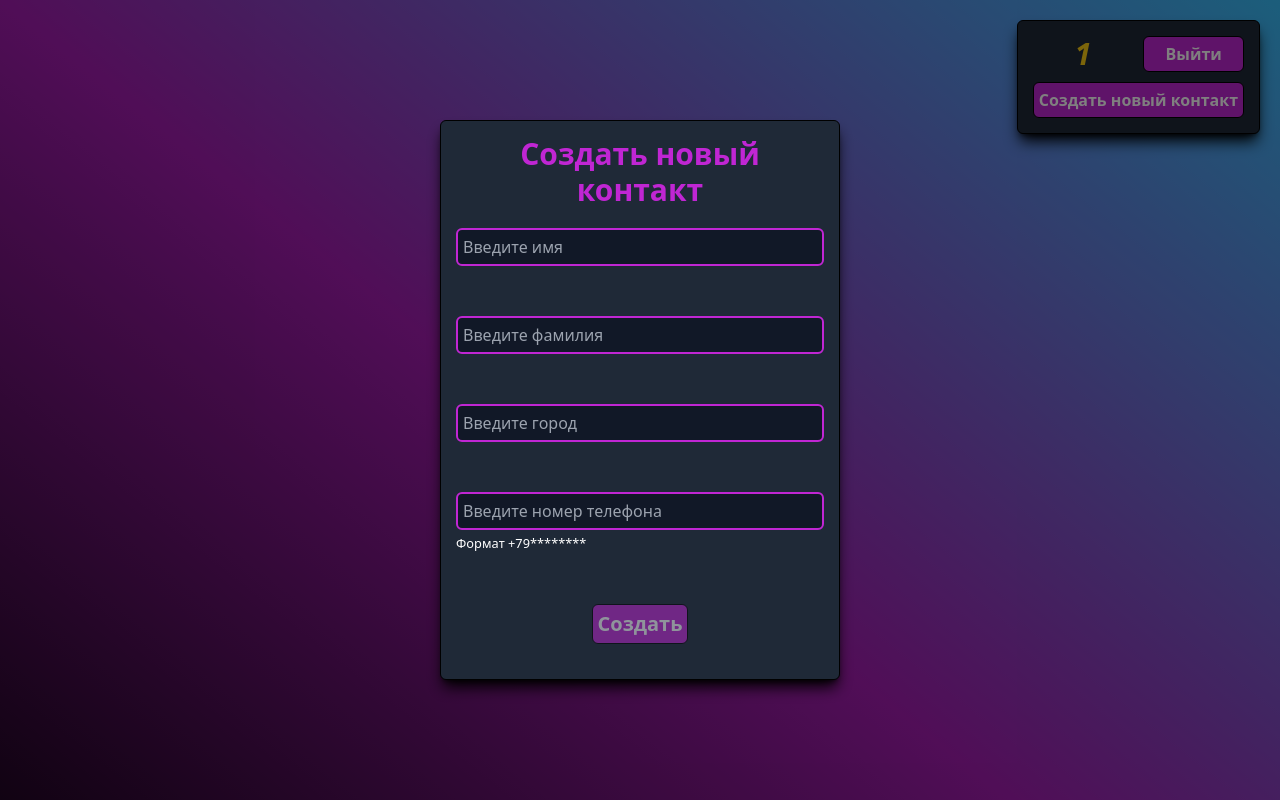
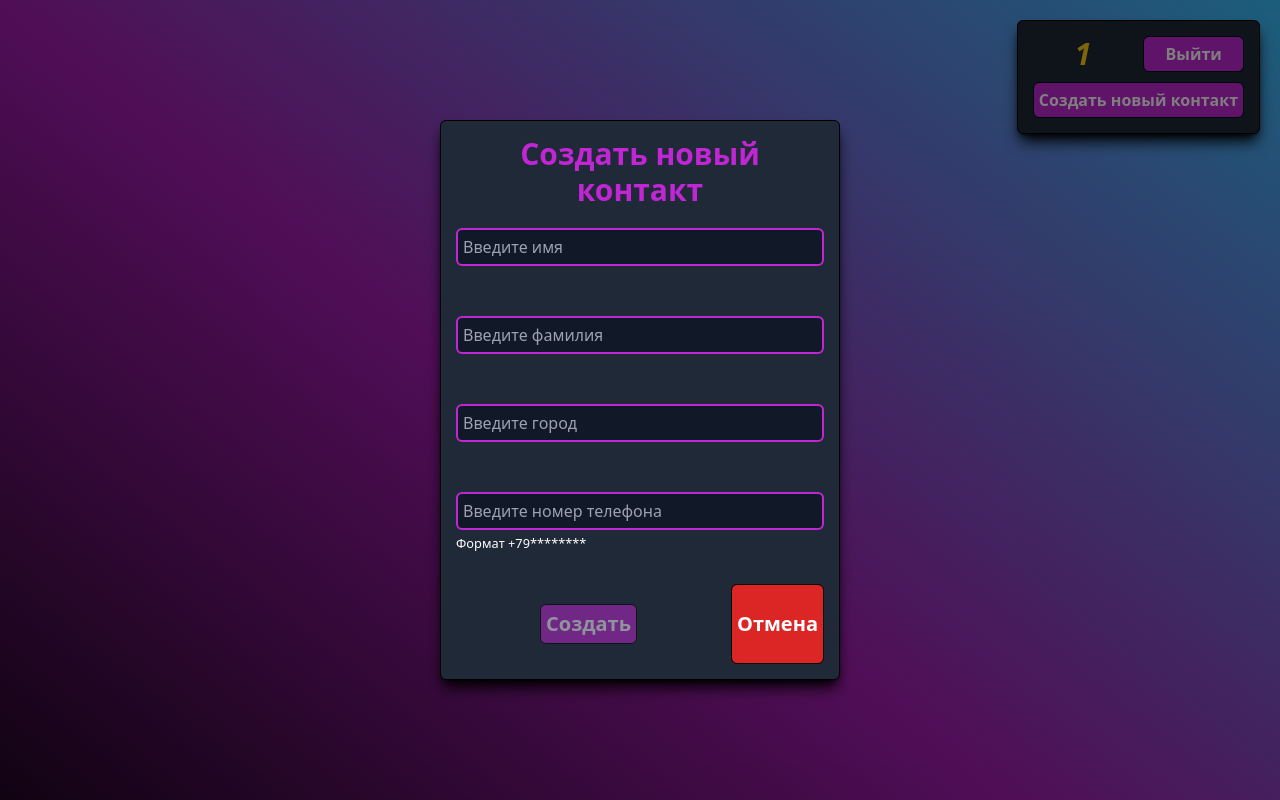
Before and after one commit to Zicio/contacts-front, a React (Create React App) app: page /contacts/1 in a window 1280 px wide. Both pictures are taken after a click on the button "Создать новый контакт". Shown: the top 800 px of the page. Built offline with nearby package versions, Linux system fonts and the light colour scheme.

Commit message:
Updated PopupForm

```diff
--- a/src/components/PopupForm.tsx
+++ b/src/components/PopupForm.tsx
@@ -1,60 +1,11 @@
-import { SubmitHandler, useForm } from "react-hook-form";
-import { IContact } from "../models/models";
-import { useCreateNewContactMutation } from "../store/api/contacts.api";
-import Form from "./Form";
-import Input from "./Input";
-import Loader from "./Loader";
-import Notification from "./Notification";
-
-const PopupForm: React.FC<{ handleSubmit: SubmitHandler<IContact> }> = (
-  props
-) => {
-  const { handleSubmit } = props;
-  const [
-    ,
-    { data: createData, isLoading: isCreateLoading, isError: isCreateError },
-  ] = useCreateNewContactMutation();
-
-  const methods = useForm<IContact>({
-    mode: "onChange",
-  });
-  const {
-    formState: { errors, isValid },
-    reset,
-  } = methods;
+const PopupForm: React.FC<{
+  children: React.ReactNode;
+}> = (props) => {
+  const { children } = props;
 
   return (
     <div className="fixed flex justify-center items-center w-full h-screen top-0 left-0 bg-black bg-opacity-50">
-      <article className="w-fit">
-        <Form
-          onSubmit={handleSubmit}
-          methods={methods}
-          title="Создать новый контакт"
-        >
-          <Input name="name" type="text" active={isCreateLoading} />
-          <Notification message={errors.name?.message} />
-          <Input name="surname" type="text" active={isCreateLoading} />
-          <Notification message={errors.surname?.message} />
-          <Input name="city" type="text" active={isCreateLoading} />
-          <Notification message={errors.city?.message} />
-          <Input name="tel" type="tel" active={isCreateLoading} />
-          <small>Формат +79********</small>
-          <Notification message={errors.tel?.message} />
-          {isCreateLoading ? (
-            <Loader border={false} />
-          ) : (
-            <button
-              className={`button text-xl ${
-                !isValid && "opacity-50 hover:shadow-none"
-              } mt-[20px] block mx-auto mb-[20px] button-fuchsia`}
-              type="submit"
-              disabled={!isValid}
-            >
-              Создать
-            </button>
-          )}
-        </Form>
-      </article>
+      <article className="w-fit">{children}</article>
     </div>
   );
 };
--- a/src/pages/ListPage.tsx
+++ b/src/pages/ListPage.tsx
@@ -1,5 +1,5 @@
 import { useEffect, useState } from "react";
-import { SubmitHandler } from "react-hook-form";
+import { SubmitHandler, useForm } from "react-hook-form";
 import { NavigateFunction, useNavigate, useParams } from "react-router-dom";
 import Contact from "../components/Contact";
 import ErrorWindow from "../components/ErrorWindow";
@@ -11,6 +11,9 @@ import {
   useLogoutMutation,
 } from "../store/api/contacts.api";
 import PopupForm from "../components/PopupForm";
+import Form from "../components/Form";
+import Input from "../components/Input";
+import Notification from "../components/Notification";
 
 const ListPage: React.FC = () => {
   const { user } = useParams();
@@ -22,6 +25,7 @@ const ListPage: React.FC = () => {
     createContact,
     { data: createData, isLoading: isCreateLoading, isError: isCreateError },
   ] = useCreateNewContactMutation();
+
   const [popupForm, setPopupForm] = useState<Boolean>(false);
 
   const navigate: NavigateFunction = useNavigate();
@@ -47,12 +51,27 @@ const ListPage: React.FC = () => {
     setPopupForm(false);
   };
 
+  const handleCancellation: React.MouseEventHandler<HTMLButtonElement> = (
+    e
+  ) => {
+    e.preventDefault();
+    setPopupForm(false);
+  };
+
   //Навигация на страницу входа при успешном выходе из профиля
   useEffect(() => {
     if (logoutData || (isError && (error as CustomError).status === 403)) {
       navigate("/contacts");
     }
   }, [error, isError, logoutData, navigate]);
+
+  const methods = useForm<IContact>({
+    mode: "onChange",
+  });
+  const {
+    formState: { errors, isValid },
+    reset,
+  } = methods;
 
   if (isLoading) {
     return (
@@ -63,7 +82,47 @@ const ListPage: React.FC = () => {
   }
   return (
     <>
-      {popupForm && <PopupForm handleSubmit={handleNewContact} />}
+      {popupForm && (
+        <PopupForm>
+          <Form
+            onSubmit={handleNewContact}
+            methods={methods}
+            title="Создать новый контакт"
+          >
+            <Input name="name" type="text" active={isCreateLoading} />
+            <Notification message={errors.name?.message} />
+            <Input name="surname" type="text" active={isCreateLoading} />
+            <Notification message={errors.surname?.message} />
+            <Input name="city" type="text" active={isCreateLoading} />
+            <Notification message={errors.city?.message} />
+            <Input name="tel" type="tel" active={isCreateLoading} />
+            <small>Формат +79********</small>
+            <Notification message={errors.tel?.message} />
+            <div className="flex justify-end">
+              {isCreateLoading ? (
+                <Loader border={false} />
+              ) : (
+                <button
+                  className={`button text-xl ${
+                    !isValid && "opacity-50 hover:shadow-none"
+                  } mt-[20px] block mx-auto mb-[20px] button-fuchsia`}
+                  type="submit"
+                  disabled={!isValid}
+                >
+                  Создать
+                </button>
+              )}
+              <button
+                className="button button-red text-xl ml-[10px]"
+                type="button"
+                onClick={handleCancellation}
+              >
+                Отмена
+              </button>
+            </div>
+          </Form>
+        </PopupForm>
+      )}
       <div className="flex flex-col justify-center p-[20px]">
         <article className="box box-border min-w-[200px] w-fit mr-0 self-end grid grid-cols-2 gap-[10px] items-center font-bold text-xl">
           <span className="text-yellow-400 text-3xl text-center italic col-start-1 col-end-2 row-start-1 row-end-2">
```
